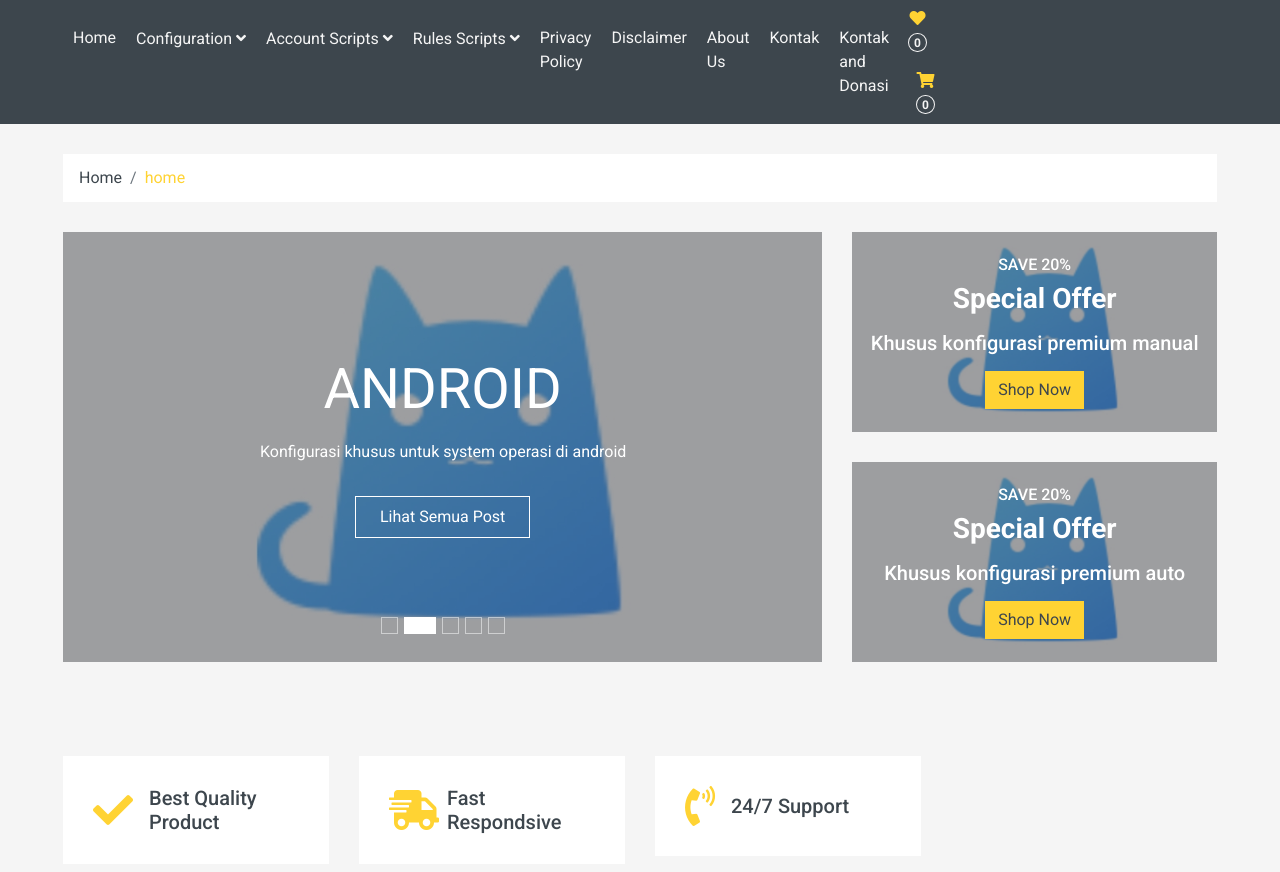
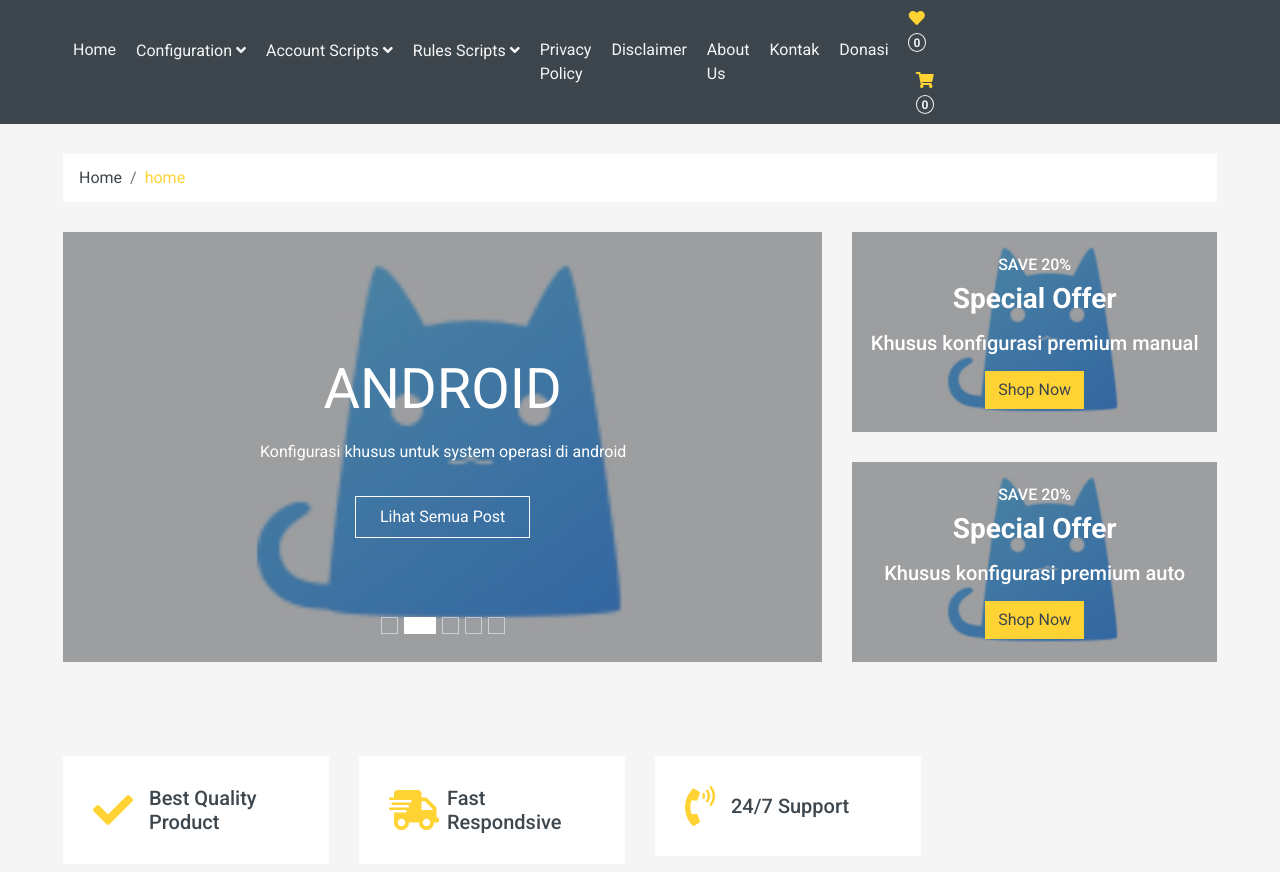
Before and after one commit to mwnsofficial/simaster, a Jekyll site: the page built from index.html, in a window 1280 px wide and 900 px high. Shown: the top 872 px of the window. Built offline with Jekyll 4.4.1, drawn with Linux system fonts in a browser that asks for light colours; nearby versions of some CDN libraries.

Commit message:
Update navbar.html

```diff
--- a/_includes/navbar.html
+++ b/_includes/navbar.html
@@ -46,7 +46,7 @@
                             <a href="/disclaimer.html" class="nav-item nav-link">Disclaimer</a>
                             <a href="/about.html" class="nav-item nav-link">About Us</a>
                             <a href="/contact.html" class="nav-item nav-link">Kontak</a>
-                            <a href="/donasi.html" class="nav-item nav-link">Kontak and Donasi</a>
+                            <a href="/donasi.html" class="nav-item nav-link">Donasi</a>
                         </div>
                         <div class="navbar-nav ml-auto py-0 d-none d-lg-block">
                             <a href="" class="btn px-0">
```
